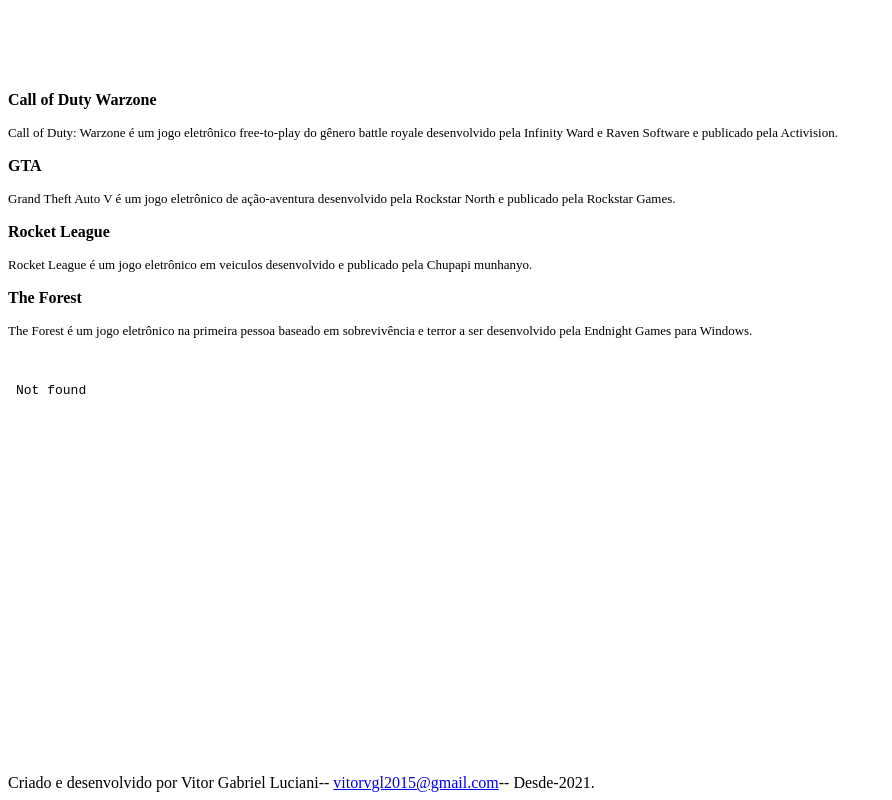
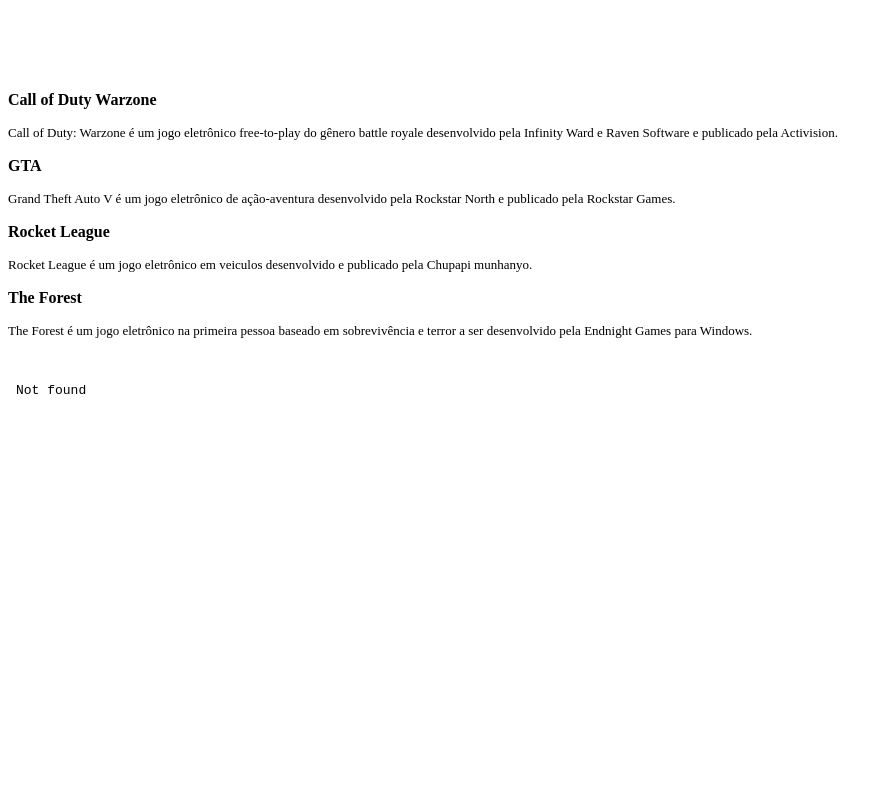
Before and after one commit to VitorLuciani/TBTesports, a plain HTML site: page index.html in a window 1280 px wide. Shown: the part 2939-3739 px from the top of the page, without its empty margins (0-892 px from the left). Drawn offline with Linux system fonts and the light colour scheme.

Commit message:
Update index.html

```diff
--- a/index.html
+++ b/index.html
@@ -85,11 +85,6 @@
             <embed class="video" src="img/video.m4v" autostart="disable" height="400" width="900" />
 
         </div>
-        <footer class="rodape"> Criado e desenvolvido por Vitor Gabriel Luciani--
-            <a href="mailto:vitorvgl2015@gmail.com">vitorvgl2015@gmail.com</a>-- Desde-2021.
-
-
-        </footer>
 	</div>
 
 	</body>
```
